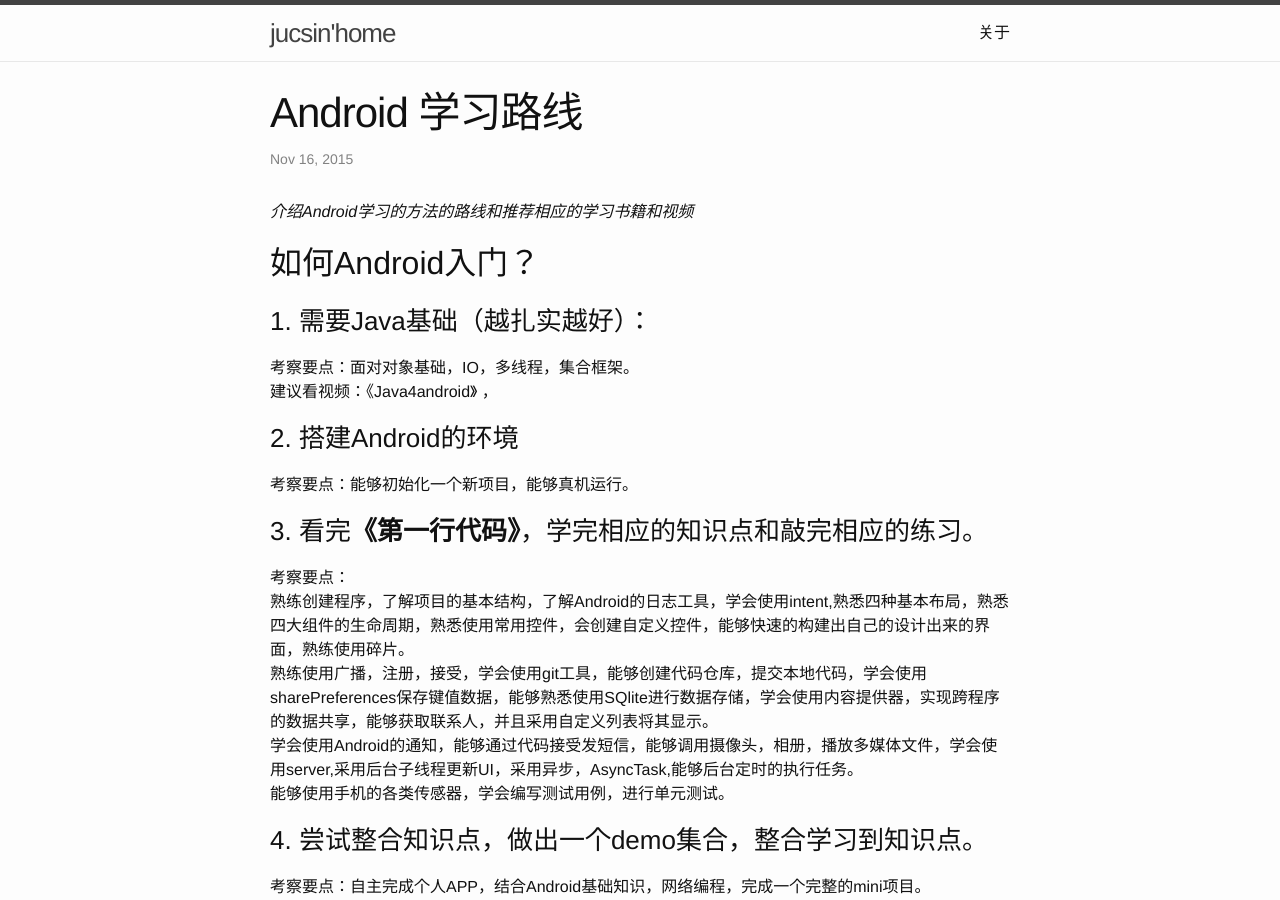
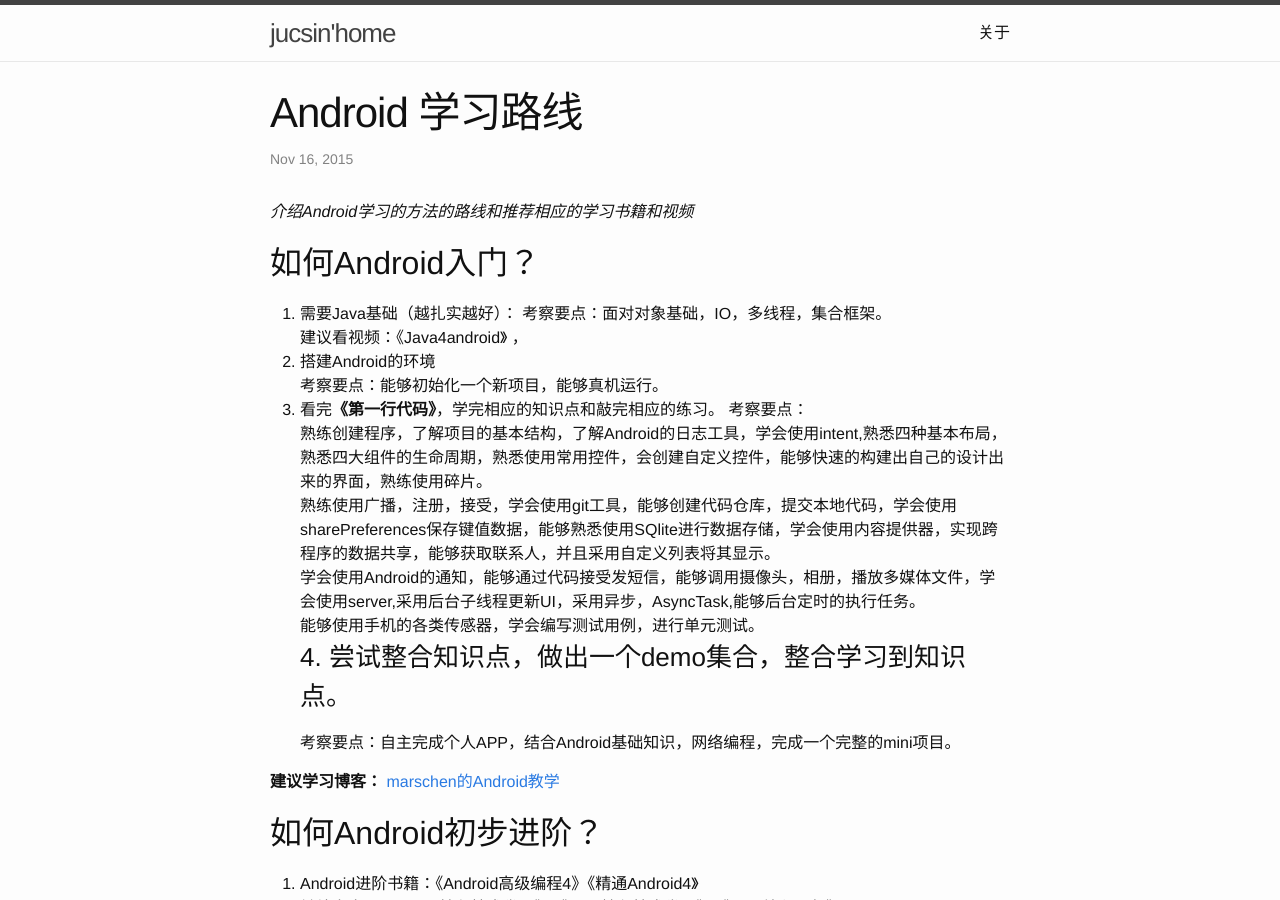
Before and after one commit to DurianSUN/blog, a Jekyll site: the page built from _posts/2015-11-16-Android-study.markdown, in a window 1280 px wide and 900 px high. Built offline with Jekyll 4.4.1, drawn with Linux system fonts in a browser that asks for light colours; comment, search, counter and statistics services are not loaded.

Commit message:
补充android学习路线文章new

```diff
--- a/_posts/2015-11-16-Android-study.markdown
+++ b/_posts/2015-11-16-Android-study.markdown
@@ -8,12 +8,12 @@ categories: jekyll update
 *介绍Android学习的方法的路线和推荐相应的学习书籍和视频*
 
 ##如何Android入门？
-### 1. 需要Java基础（越扎实越好）：
+ 1. 需要Java基础（越扎实越好）：
 考察要点：面对对象基础，IO，多线程，集合框架。
 建议看视频：《Java4android》 ，
-### 2. 搭建Android的环境
+2. 搭建Android的环境
 考察要点：能够初始化一个新项目，能够真机运行。
-###3. 看完**《第一行代码》**，学完相应的知识点和敲完相应的练习。
+3. 看完**《第一行代码》**，学完相应的知识点和敲完相应的练习。
 考察要点：
 熟练创建程序，了解项目的基本结构，了解Android的日志工具，学会使用intent,熟悉四种基本布局，熟悉四大组件的生命周期，熟悉使用常用控件，会创建自定义控件，能够快速的构建出自己的设计出来的界面，熟练使用碎片。
 熟练使用广播，注册，接受，学会使用git工具，能够创建代码仓库，提交本地代码，学会使用sharePreferences保存键值数据，能够熟悉使用SQlite进行数据存储，学会使用内容提供器，实现跨程序的数据共享，能够获取联系人，并且采用自定义列表将其显示。
```
